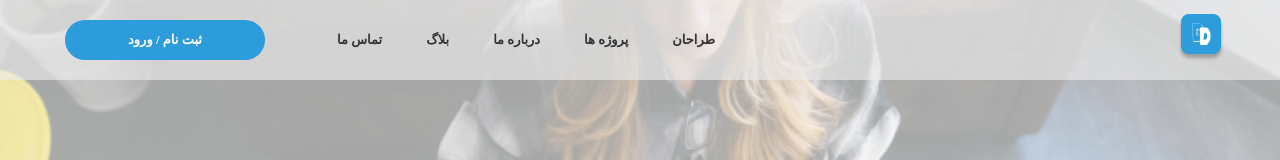
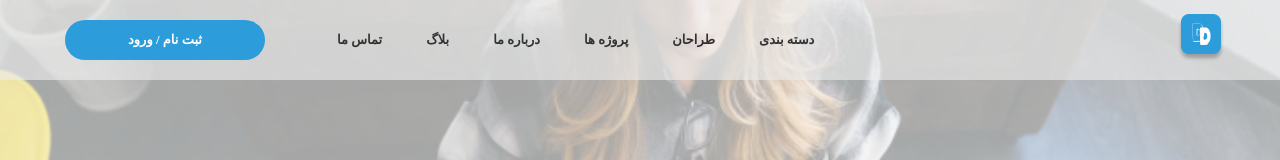
Before and after one commit to visharco/vishar-web, a React (Create React App) app: page / in a window 1280 px wide. Shown: the top 160 px of the page. Built offline with nearby package versions, Linux system fonts and the light colour scheme.

Commit message:
category add

```diff
--- a/src/component/header/header.js
+++ b/src/component/header/header.js
@@ -28,6 +28,7 @@ class HeaderComponent extends Component {
                                 <Link to="/aboutUs" ><li className="menu-link">درباره ما</li></Link>
                                 <Link to="/projects" ><li className="menu-link">پروژه ها</li></Link>
                                 <Link to="/designers" ><li className="menu-link">طراحان</li></Link>
+                                <Link to="/categories" ><li className="menu-link">دسته بندی</li></Link>
                             </ul>
                         </div>
                         <div className="header-logo" >
```
